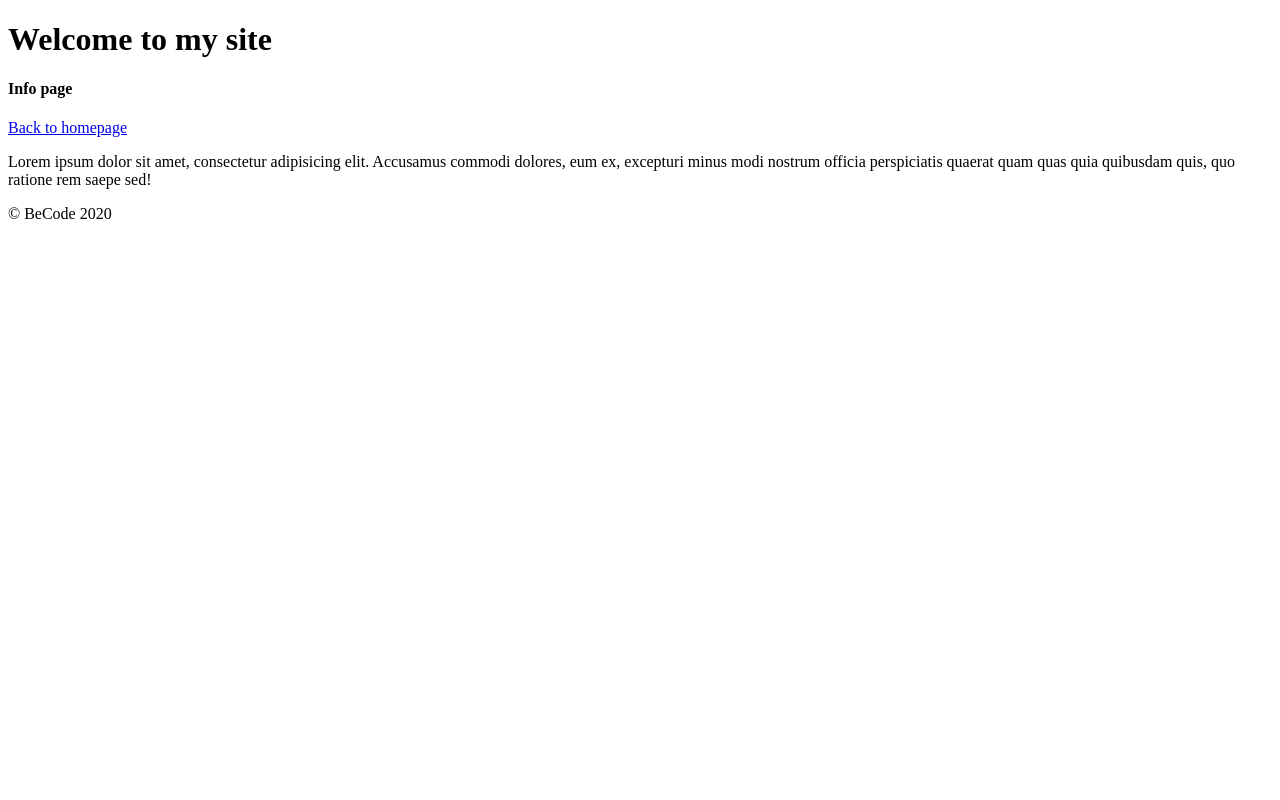
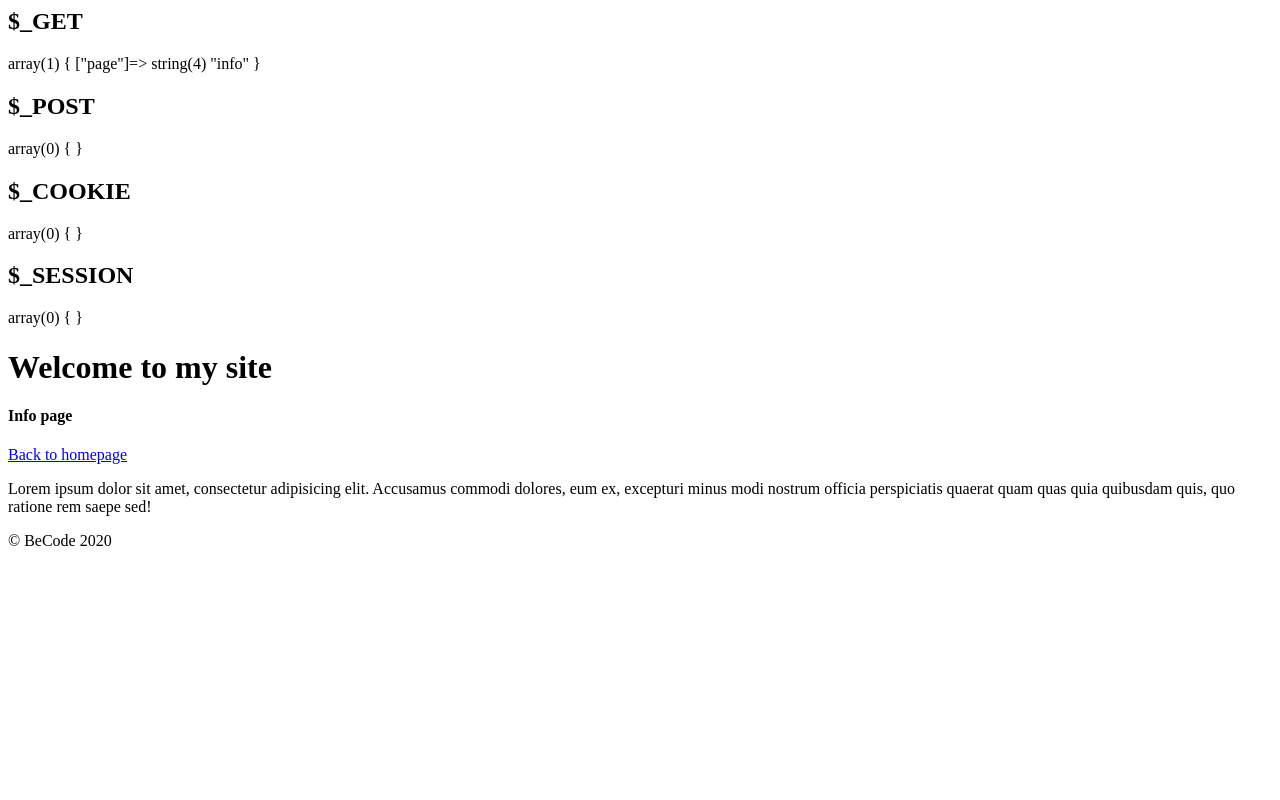
Before and after one commit to awet-dev/php-pricecalculator-challenge, a PHP site: page /index.php?page=info in a window 1280 px wide. Run offline with PHP 8.4, Linux system fonts and the light colour scheme.

Commit message:
added error reporting code and whatshappening function

```diff
--- a/index.php
+++ b/index.php
@@ -1,5 +1,28 @@
 <?php
 declare(strict_types=1);
+//this line makes PHP behave in a more strict way
+
+ini_set('display_errors', '1');
+ini_set('display_startup_errors', '1');
+error_reporting(E_ALL);
+
+//we are going to use session variables so we need to enable sessions
+session_start();
+
+function whatIsHappening()
+{
+    echo '<h2>$_GET</h2>';
+    var_dump($_GET);
+    echo '<h2>$_POST</h2>';
+    var_dump($_POST);
+    echo '<h2>$_COOKIE</h2>';
+    var_dump($_COOKIE);
+    echo '<h2>$_SESSION</h2>';
+    var_dump($_SESSION);
+}
+
+whatIsHappening(); // call function
+
 
 //include all your model files here
 require 'Model/User.php';
```
